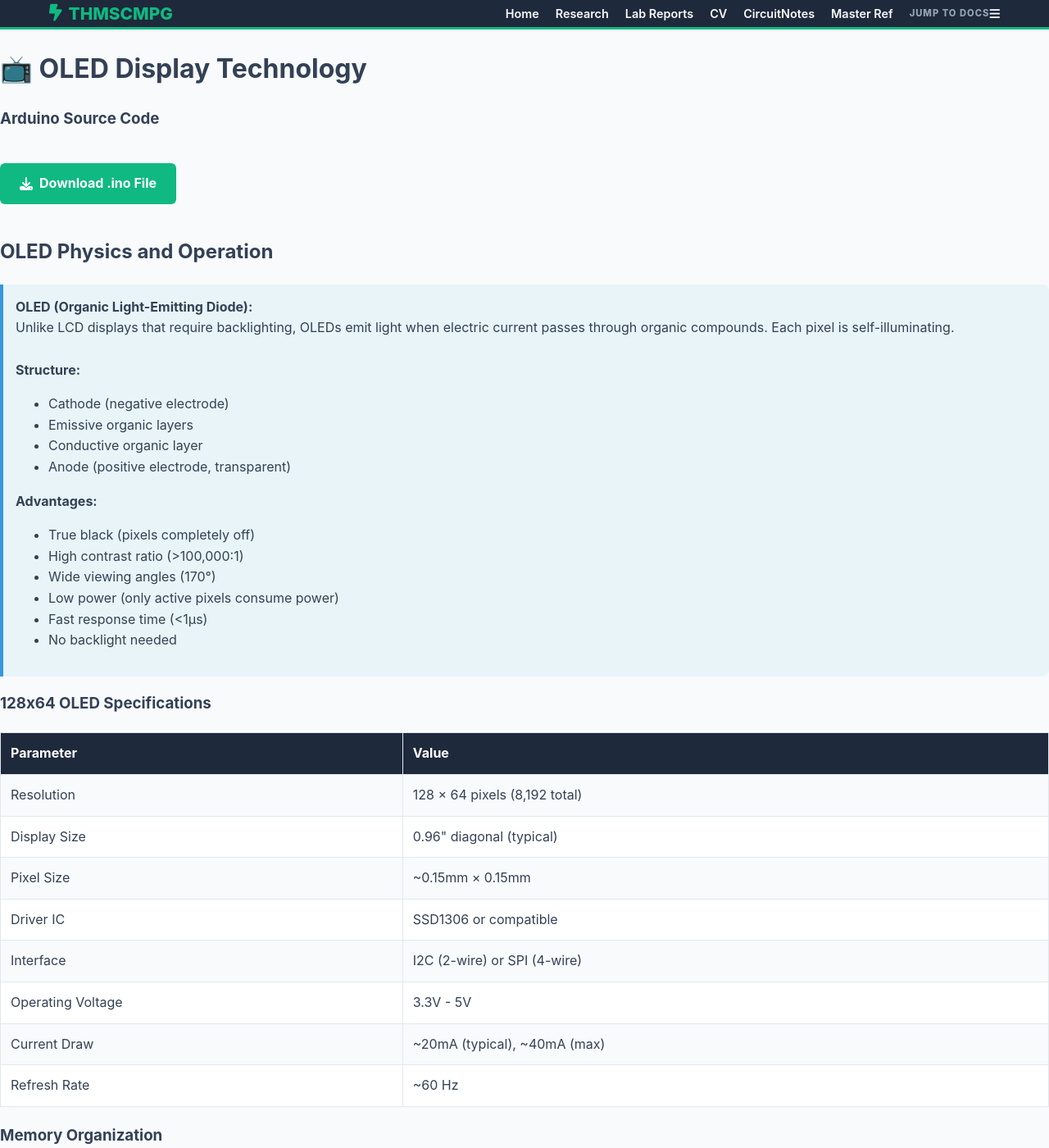
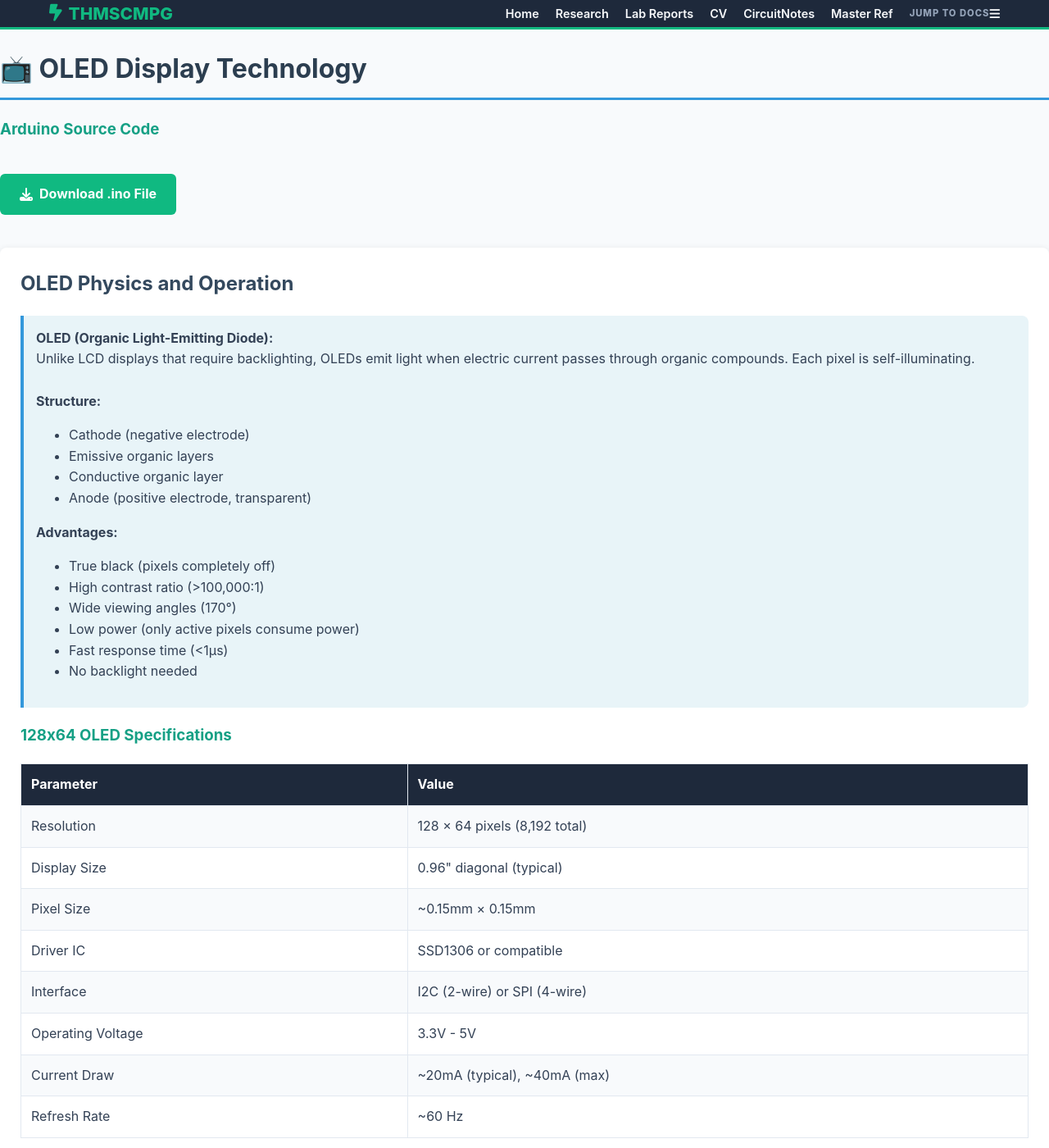
Before and after one commit to THMSCMPG/CircuitNotes, a Jekyll site: the page docs/oled-buzzer-theory.html, which Jekyll copies as it is, in a window 1280 px wide and 1400 px high. Shown: the whole window at 82% size. Built offline with Jekyll 4.4.1, drawn with Linux system fonts in a browser that asks for light colours.

Commit message:
Update oled-buzzer-theory.html

```diff
--- a/docs/oled-buzzer-theory.html
+++ b/docs/oled-buzzer-theory.html
@@ -4,8 +4,21 @@
 <meta charset="UTF-8">
 <meta name="viewport" content="width=device-width, initial-scale=1.0">
 <title>OLED & Buzzer Theory</title>
+<style>
+.demo-section {background: white; padding: 25px; margin: 20px 0; border-radius: 8px; box-shadow: 0 2px 8px rgba(0,0,0,0.1);}
+h1 {color: #2c3e50; border-bottom: 3px solid #3498db; padding-bottom: 10px;}
+h2 {color: #34495e; margin-top: 0;}
+h3 {color: #16a085;}
+.circuit-diagram {background: #ecf0f1; padding: 20px; border-radius: 5px; font-family: 'Courier New', monospace; margin: 15px 0; overflow-x: auto;}
+.theory-box {background: #e8f4f8; padding: 15px; border-left: 4px solid #3498db; margin: 15px 0;}
+.math-box {background: #fef5e7; padding: 15px; border-left: 4px solid #f39c12; margin: 15px 0;}
+table {width: 100%; border-collapse: collapse; margin: 15px 0;}
+th, td {border: 1px solid #bdc3c7; padding: 10px; text-align: left;}
+th {background: #34495e; color: white;}
+.warning {background: #ffe6e6; padding: 10px; border-left: 4px solid #e74c3c; margin: 10px 0;}
+</style>
 <link rel="stylesheet" href="style.css">
-    <link rel="stylesheet" href="https://cdnjs.cloudflare.com/ajax/libs/font-awesome/6.4.0/css/all.min.css">
+<link rel="stylesheet" href="https://cdnjs.cloudflare.com/ajax/libs/font-awesome/6.4.0/css/all.min.css">
 </head>
 <body>
 <nav class="navbar">
```
